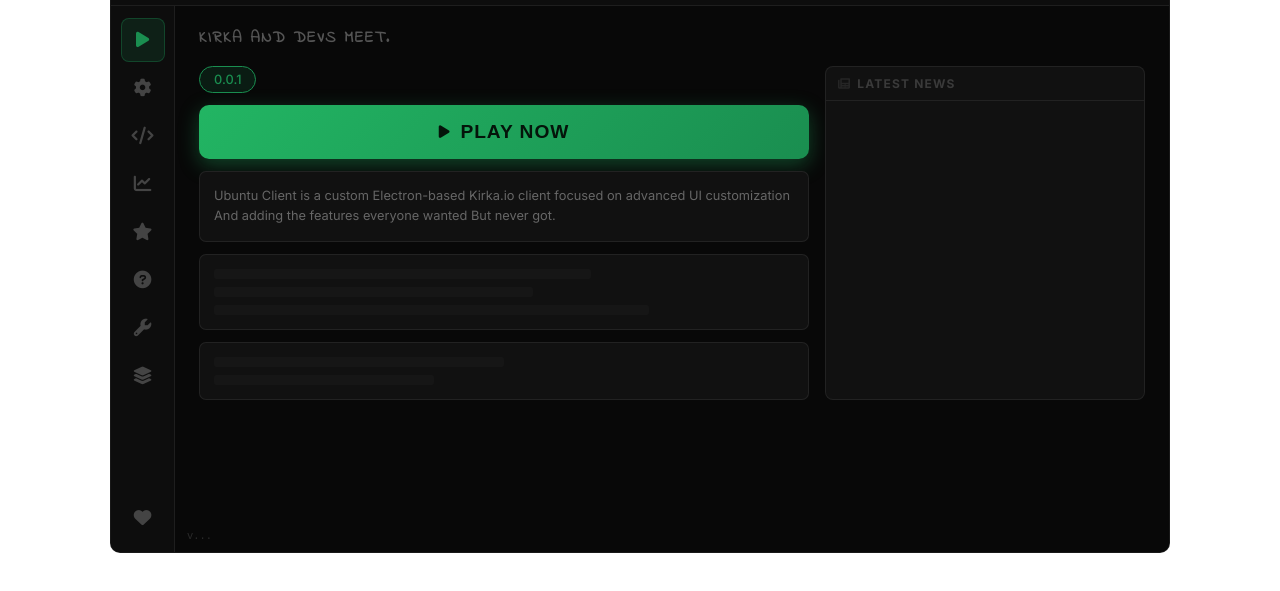
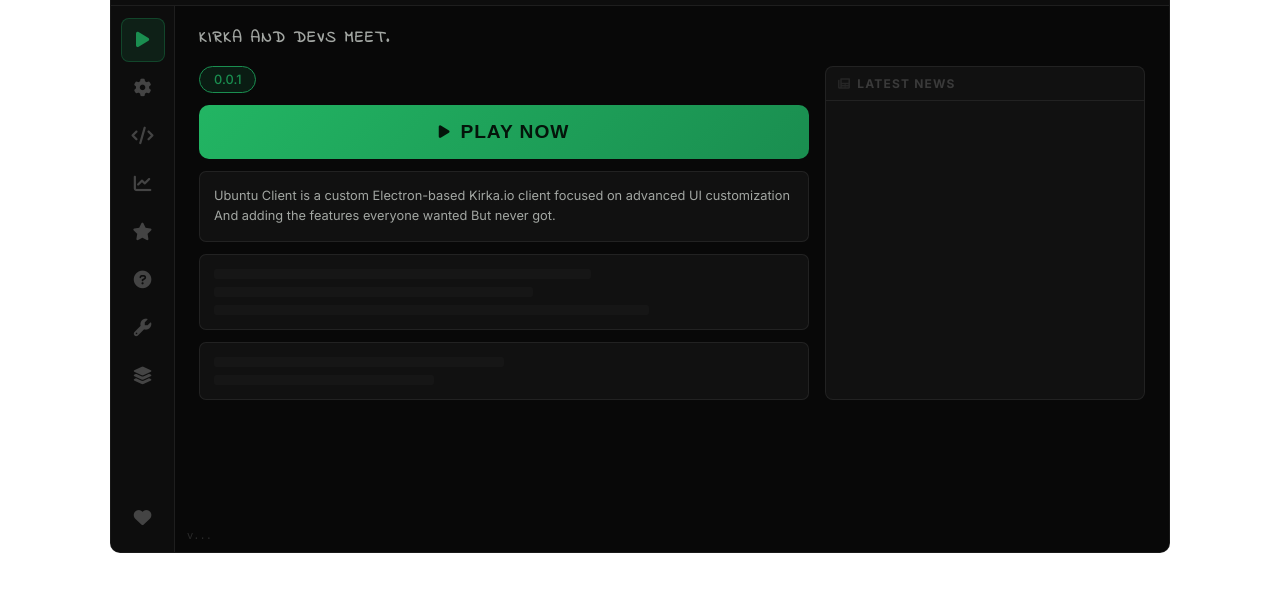
Before and after one commit to OBS-Akuma/Ubuntu-client, an Electron app: page Splash.html in a window 1280 px wide. Shown: the part 147-738 px from the top of the page. Drawn offline with Linux system fonts and the light colour scheme; no server answers.

```diff
--- a/assets/splash.css
+++ b/assets/splash.css
@@ -343,7 +343,7 @@
     font-family: 'Indie Flower', cursive, system-ui, sans-serif;
     font-size: 1rem;
     font-weight: 700;
-    color: #555;
+    color: #A2A6A2;
     letter-spacing: 0.1em;
     text-transform: uppercase;
     margin-bottom: 16px;
@@ -406,13 +406,11 @@
     align-items: center;
     justify-content: center;
     gap: 10px;
-    box-shadow: 0 6px 20px rgba(26, 142, 80, 0.45);
     text-transform: uppercase;
 }
 
 .launch-play-btn:hover:not(:disabled) {
-    transform: translateY(-1px);
-    box-shadow: 0 8px 24px rgba(26, 142, 80, 0.6);
+    transform: translateY(-5px);
 }
 
 .launch-play-btn:active:not(:disabled) {
@@ -432,7 +430,7 @@
     padding: 14px;
     border: 1px solid var(--border);
     line-height: 1.6;
-    color: #666;
+    color: #A2A6A2;
     font-size: 0.8rem;
     flex: 1;
 }
```
